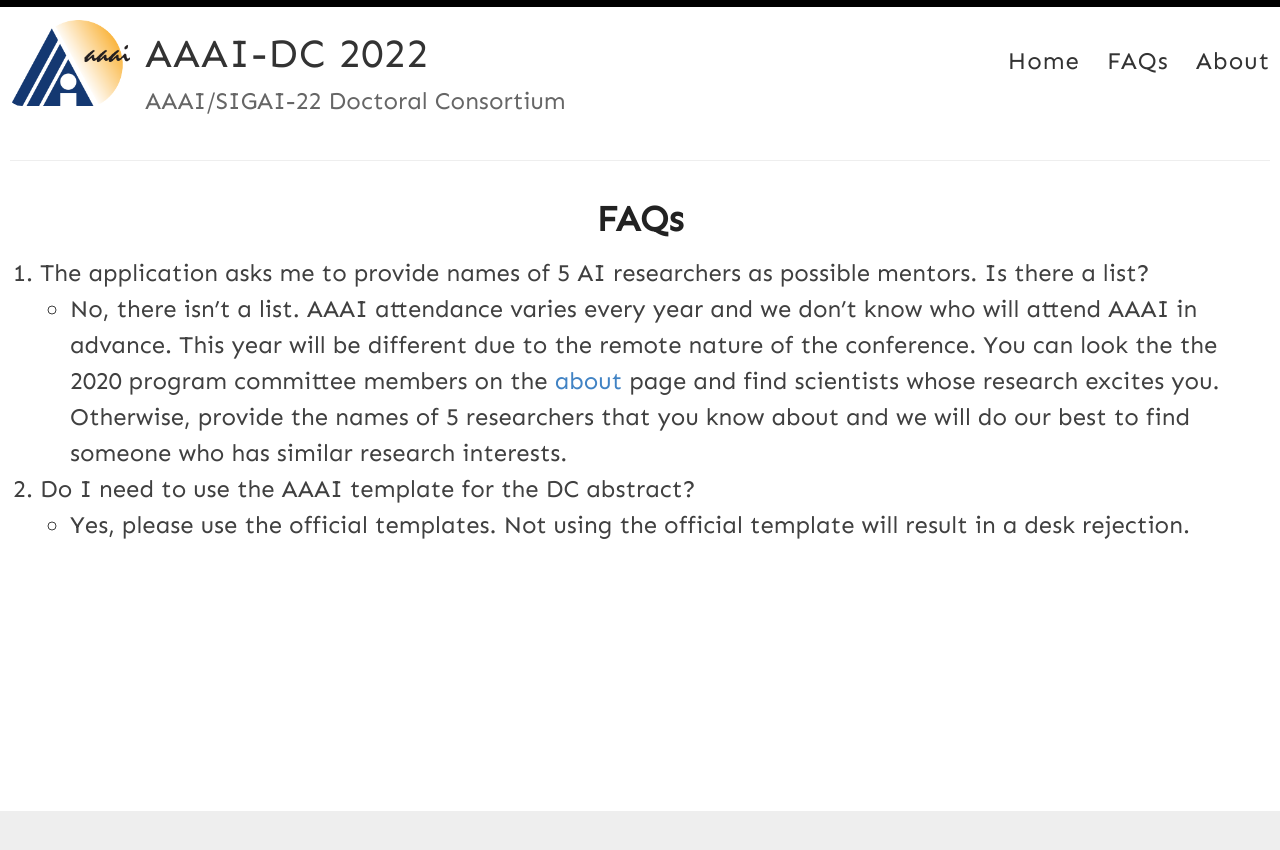
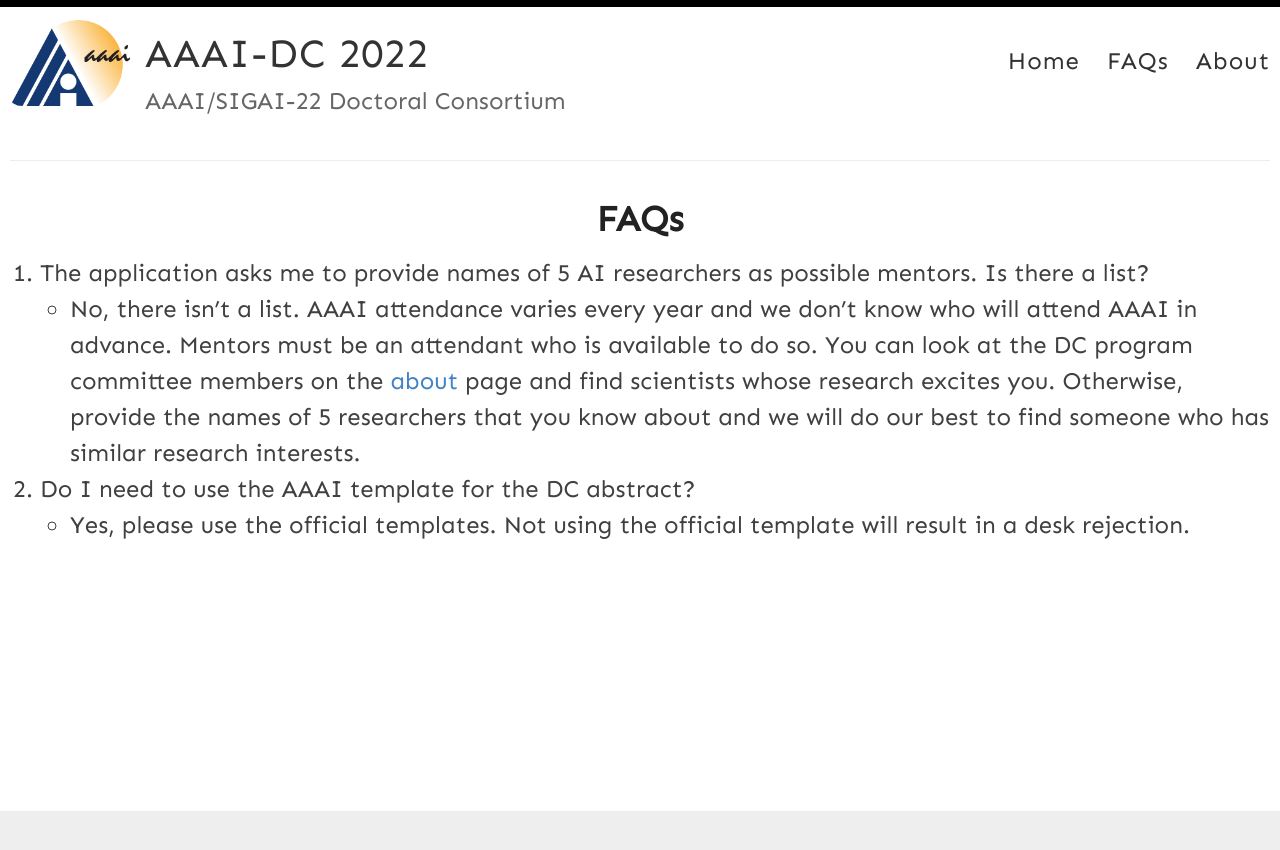
Before and after one commit to yue-ning/dc2025, a Jekyll site: the page built from _pages/faq.md, in a window 1280 px wide. Shown: the top 850 px of the page. Built offline with Jekyll 4.4.1, drawn with Linux system fonts in a browser that asks for light colours.

Commit message:
update faq

```diff
--- a/_pages/faq.md
+++ b/_pages/faq.md
@@ -5,8 +5,7 @@ permalink: /faq/
 ---
 
 1. The application asks me to provide names of 5 AI researchers as possible mentors. Is there a list?
-    - No, there isn't a list. AAAI attendance varies every year and we don't know who will attend AAAI in advance. This year will be different due to the remote nature of the conference. You can look the the 2020 program committee members on the [about](https://aaaidc.github.io/dc2022/about/) page and find scientists whose research excites you. Otherwise, provide the names of 5 researchers that you know about and we will do our best to find someone who has similar research interests.
-
+	- No, there isn’t a list. AAAI attendance varies every year and we don’t know who will attend AAAI in advance. Mentors must be an attendant who is available to do so. You can look at the DC program committee members on the [about](../about/) page and find scientists whose research excites you. Otherwise, provide the names of 5 researchers that you know about and we will do our best to find someone who has similar research interests.
 
 2. Do I need to use the AAAI template for the DC abstract?
     - Yes, please use the official templates. Not using the official template will result in a desk rejection.
```
